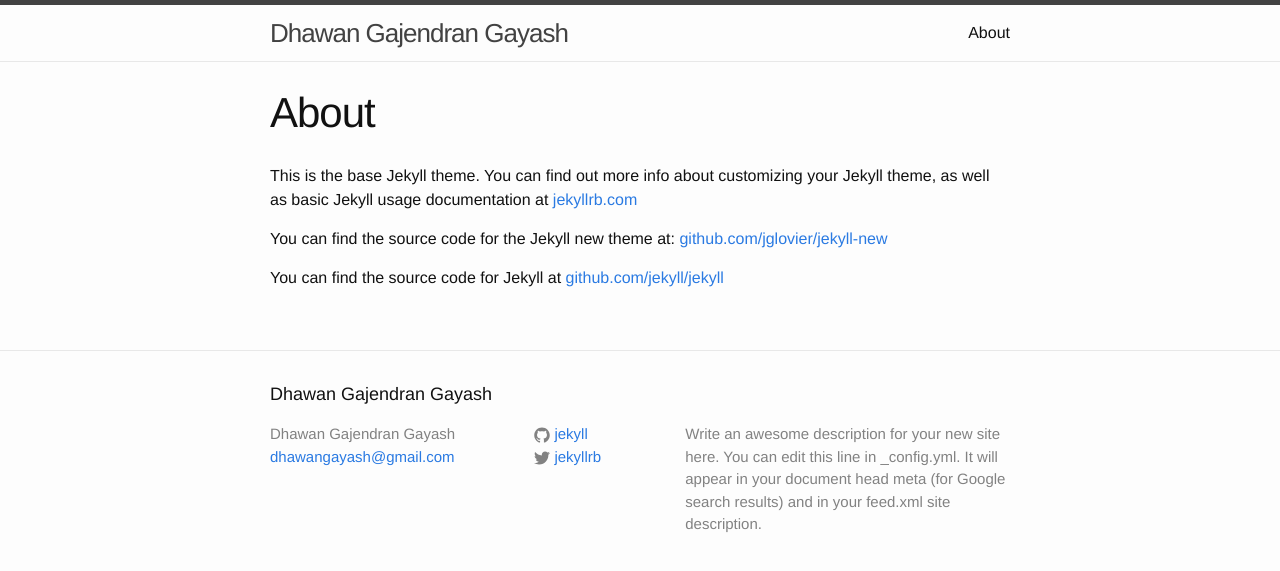
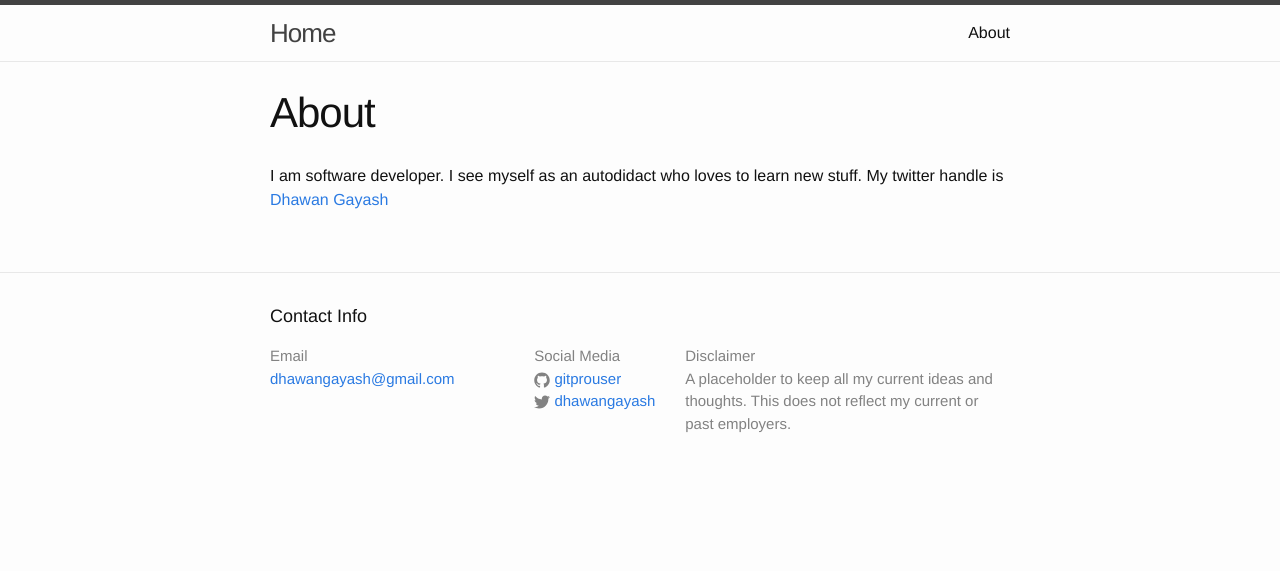
Before and after one commit to gitprouser/gitprouser.github.io, a Jekyll site: the page built from about.md, in a window 1280 px wide. Shown: the top 571 px of the page. Built offline with Jekyll 4.4.1, drawn with Linux system fonts in a browser that asks for light colours.

Commit message:
Adding all these changes to public

```diff
--- a/_config.yml
+++ b/_config.yml
@@ -1,14 +1,17 @@
 # Site settings
-title: Dhawan Gajendran Gayash
+title: Home
+footer: Contact Info
+social: Social Media
+email_tag: Email
 email: dhawangayash@gmail.com
+disclaimer: Disclaimer
 description: > # this means to ignore newlines until "baseurl:"
-  Write an awesome description for your new site here. You can edit this
-  line in _config.yml. It will appear in your document head meta (for
-  Google search results) and in your feed.xml site description.
+  A placeholder to keep all my current ideas and thoughts. This
+  does not reflect my current or past employers.
 baseurl: "" # the subpath of your site, e.g. /blog/
 url: "http://yourdomain.com" # the base hostname & protocol for your site
-twitter_username: jekyllrb
-github_username:  jekyll
+twitter_username: dhawangayash
+github_username:  gitprouser
 highlighter: pygments
 # Build settings
 markdown: kramdown
--- a/_includes/footer.html
+++ b/_includes/footer.html
@@ -2,20 +2,21 @@
 
   <div class="wrapper">
 
-    <h2 class="footer-heading">{{ site.title }}</h2>
+    <h2 class="footer-heading">{{ site.footer }}</h2>
 
     <div class="footer-col-wrapper">
       <div class="footer-col footer-col-1">
         <ul class="contact-list">
-          <li>{{ site.title }}</li>
-          <li><a href="mailto:{{ site.email }}">{{ site.email }}</a></li>
+            <li>{{ site.email_tag }}</li>
+            <li><a href="mailto:{{ site.email }}">{{ site.email }}</a></li>
         </ul>
       </div>
 
       <div class="footer-col footer-col-2">
         <ul class="social-media-list">
           {% if site.github_username %}
-          <li>
+            <li>{{site.social}}</li>
+            <li>
             <a href="https://github.com/{{ site.github_username }}">
               <span class="icon icon--github">
                 <svg viewBox="0 0 16 16">
@@ -46,7 +47,8 @@
       </div>
 
       <div class="footer-col footer-col-3">
-        <p class="text">{{ site.description }}</p>
+        {{ site.disclaimer }}
+        <p>{{ site.description }}</p>
       </div>
     </div>
 
--- a/about.md
+++ b/about.md
@@ -4,8 +4,7 @@ title: About
 permalink: /about/
 ---
 
-This is the base Jekyll theme. You can find out more info about customizing your Jekyll theme, as well as basic Jekyll usage documentation at [jekyllrb.com](http://jekyllrb.com/)
+I am software developer. I see myself as an autodidact who loves to learn new stuff.
+My twitter handle is [Dhawan Gayash][0]
 
-You can find the source code for the Jekyll new theme at: [github.com/jglovier/jekyll-new](https://github.com/jglovier/jekyll-new)
-
-You can find the source code for Jekyll at [github.com/jekyll/jekyll](https://github.com/jekyll/jekyll)
+[0]: https://twitter.com/dhawangayash    "dhawangayash"
```
Also changed, not shown: _posts/2015-02-02-storm-programming.markdown (deleted, +0 -25 lines), _posts/2015-02-02-welcome-to-jekyll.markdown (+8 -3 lines), _posts/2015-02-28-storm-programming.markdown (added, +39 -0 lines), 10 other files.
